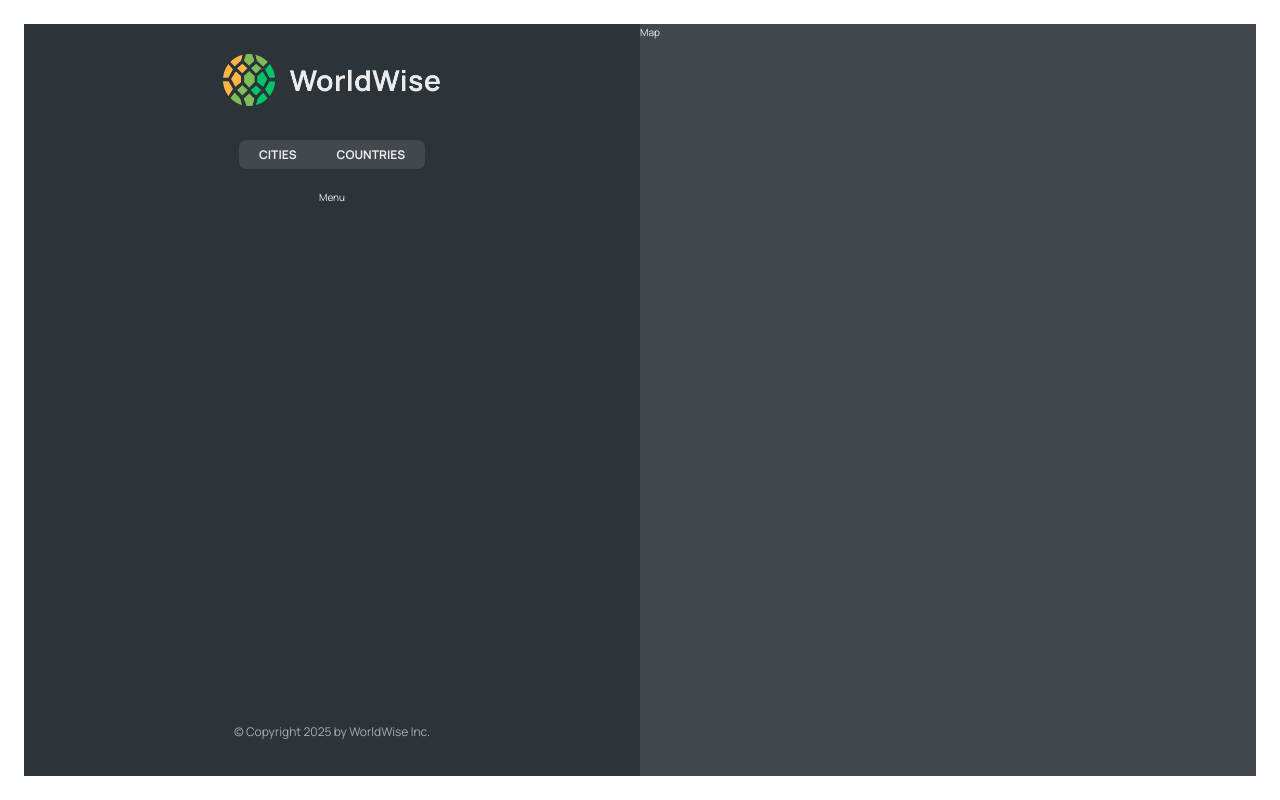
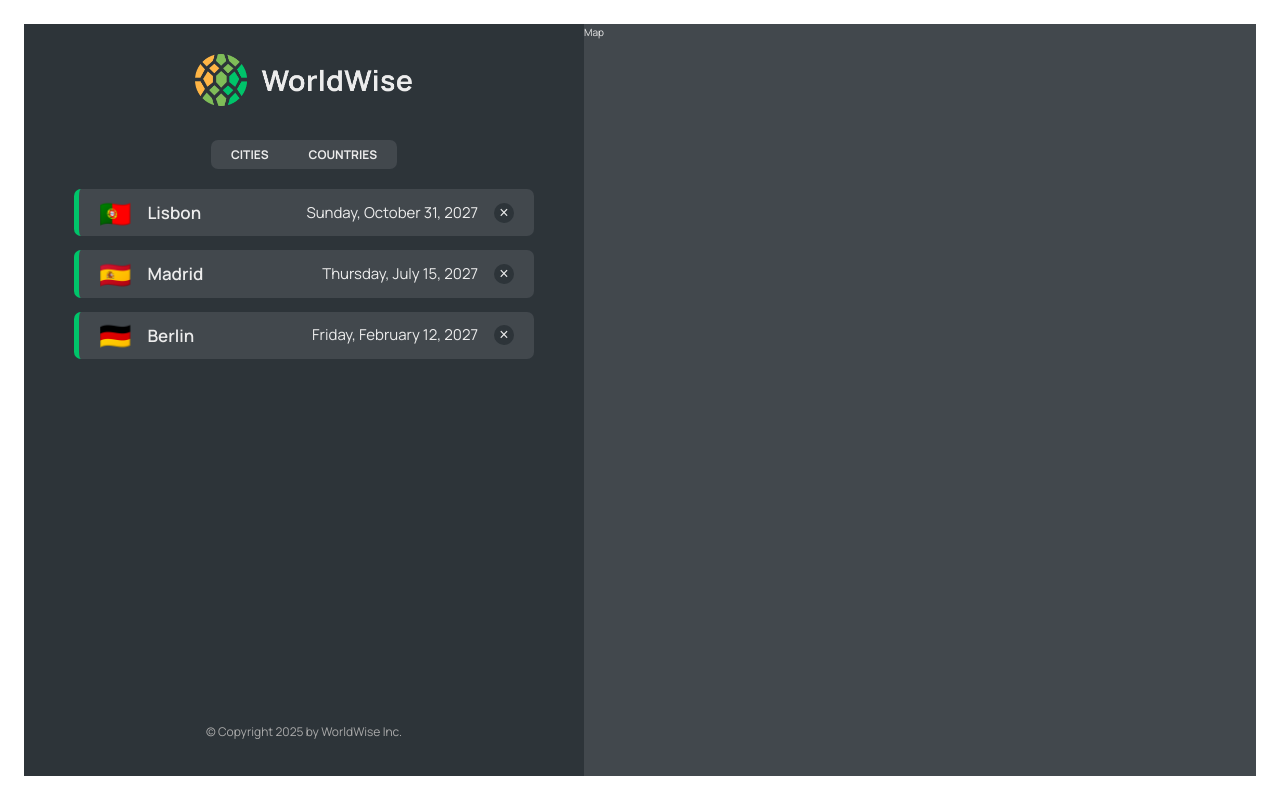
Before and after one commit to smartcode54/worldWise, a React app: page /app in a window 1280 px wide. Built offline with nearby package versions, Linux system fonts and the light colour scheme; data requests are answered from the project's data file; the HTML template or start-up script is replaced by a standard one.

Commit message:
feat: add cityList component in sideBar (issue in country flag

```diff
--- a/package.json
+++ b/package.json
@@ -7,10 +7,13 @@
     "dev": "vite",
     "build": "vite build",
     "lint": "eslint .",
-    "preview": "vite preview"
+    "preview": "vite preview",
+    "server": "json-server --watch data/cities.json --port 8000"
   },
   "dependencies": {
     "eslint-plugin-react": "^7.37.5",
+    "i18n-iso-countries": "^7.14.0",
+    "json-server": "^0.17.4",
     "react": "^19.2.0",
     "react-dom": "^19.2.0",
     "react-router-dom": "^7.10.1",
--- a/src/App.jsx
+++ b/src/App.jsx
@@ -1,31 +1,59 @@
 import { BrowserRouter, Routes, Route } from 'react-router-dom';
+import { useState, useEffect } from 'react';
 import Homepage from './pages/Homepage';
 import Product from './pages/Product';
 import Pricing from './pages/Pricing';
 import AppLayout from './pages/AppLayout';
 import PageNotFound from './pages/PageNotFound';
 import Login from './pages/Login';
+import CityList from './components/CityList';
+
+const DATABASE_URL = 'http://localhost:8000';
+
 function App() {
+  const [cities, setCities] = useState([]);
+  const [isLoading, setIsLoading] = useState(false);
+
+  useEffect(() => {
+    async function fetchCities() {
+      try {
+        setIsLoading(true);
+        const res = await fetch(`${DATABASE_URL}/cities`);
+        if (!res.ok) throw new Error('Failed to fetch cities');
+        const data = await res.json();
+        console.log('API Response:', data);
+        // json-server returns array directly at /cities endpoint
+        // If it returns { cities: [...] }, use: setCities(data.cities)
+        setCities(Array.isArray(data) ? data : data.cities || []);
+      } catch (error) {
+        console.error('Error fetching cities:', error);
+        alert('Failed to fetch cities');
+      } finally {
+        setIsLoading(false);
+      }
+    }
+    fetchCities();
+  }, []);
+
   return (
-
     <BrowserRouter>
       <Routes>
         <Route path="/" element={<Homepage />} />
         <Route path="/product" element={<Product />} />
         <Route path="/pricing" element={<Pricing />} />
         <Route path="/app" element={<AppLayout />}>
-            <Route index element={<p>Menu</p>} />
-          {/* childer routes are nested under /app */}
-            <Route path ="cities" index element={<p>List of cities</p>} />
-            <Route path ="countries" element={<p>List of countries</p>} />
-            <Route path ="form" element={<p>Form</p>} />
+          <Route index element=
+              {<CityList cities={cities} isLoading={isLoading} />} />
+              <Route path="cities" element=
+              {<CityList cities={cities} isLoading={isLoading} />} />
+          <Route path="countries" element={<p>List of countries</p>} />
+          <Route path="form" element={<p>Form</p>} />
         </Route>
         <Route path="/login" element={<Login />} />
         <Route path="*" element={<PageNotFound />} />
       </Routes>
     </BrowserRouter>
-
-  )
+  );
 }
 
 export default App;
--- /dev/null
+++ b/src/components/CityItem.jsx
@@ -0,0 +1,24 @@
+import styles from './CityItem.module.css';
+
+
+const formatDate = (date) =>
+  new Intl.DateTimeFormat("en", {
+    day: "numeric",
+    month: "long",
+    year: "numeric",
+    weekday: "long",
+  }).format(new Date(date));
+
+function CityItem({ city }) {
+     const { cityName, emoji, date } = city;
+
+     return (
+       <li className={styles.cityItem}>
+         <span className={styles.emoji}>{emoji}</span>
+         <h3 className={styles.name}>{cityName}</h3>
+         <time className={styles.date}>{formatDate(date)}</time>
+         <button className={styles.deleteBtn}>&times;</button>
+       </li>
+     );
+   }
+export default CityItem;
--- /dev/null
+++ b/src/components/CityList.jsx
@@ -0,0 +1,14 @@
+import styles from './CityList.module.css';
+import Spinner from './Spinner';
+import CityItem from './CityItem';
+import Message from './Message';
+
+function CityList({ cities = [], isLoading }) {
+
+  if (isLoading) return <Spinner />;
+  if (!cities || cities.length === 0) return <Message message="Add your first city by clicking on a city on the map" />;
+  return <ul className={styles.cityList}>{cities.map((city) => (
+    <CityItem key={city.id} city={city} />
+  ))}</ul>;
+}
+export default CityList;
--- a/src/components/Sidebar.module.css
+++ b/src/components/Sidebar.module.css
@@ -1,5 +1,5 @@
 .sidebar {
-  flex-basis: 50%;
+  flex-basis: 56rem;
   background-color: var(--color-dark--1);
   padding: 3rem 5rem 3.5rem 5rem;
 
```
Also changed, not shown: src/components/Flag.jsx (added, +11 -0 lines), 1 other file (tests, documents, lock files or other folders). Lines whose indentation alone changed are shown as unchanged.
